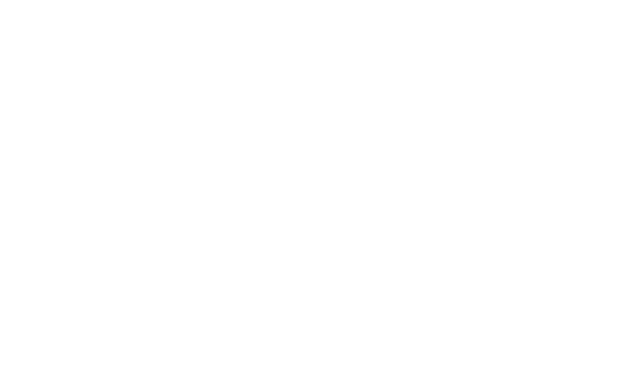
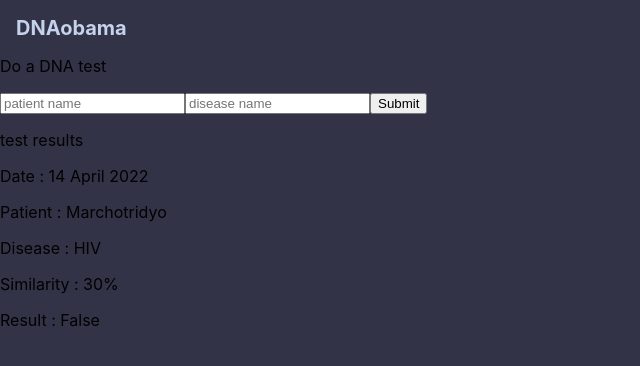
Before and after one commit to rayhankinan/Tubes3_13520029, a React (Vite) app in the folder frontend/: page /dna-test in a window 1280 px wide. Before the commit this address had no page. Shown: the top 366 px of the page, without its empty margins (0-640 px from the left). Built offline with nearby package versions, Linux system fonts and the light colour scheme.

Commit message:
adding structure html

```diff
--- a/frontend/index.html
+++ b/frontend/index.html
@@ -4,7 +4,7 @@
     <meta charset="UTF-8" />
     <link rel="icon" type="image/svg+xml" href="/src/favicon.svg" />
     <meta name="viewport" content="width=device-width, initial-scale=1.0" />
-    <title>Vite App</title>
+    <title>DNA Obama</title>
   </head>
   <body>
     <div id="root"></div>
--- a/frontend/src/App.jsx
+++ b/frontend/src/App.jsx
@@ -1,13 +1,16 @@
 import { useState } from "react";
 import logo from "./logo.svg";
-import { BrowserRouter as Router, Route, Routes, Link } from "react-router-dom";
-import { Home } from "./pages";
+import { BrowserRouter as Router, Route, Routes } from "react-router-dom";
+import { DnaTest, GeneticDisorder, Home, SearchTest } from "./pages";
 
 function App() {
   return (
     <Router>
       <Routes>
         <Route path="/" element={<Home />} />
+        <Route path="/add-disorder" element={<GeneticDisorder />} />
+        <Route path="/search" element={<SearchTest />} />
+        <Route path="/dna-test" element={<DnaTest />} />
       </Routes>
     </Router>
   );
--- a/frontend/src/index.css
+++ b/frontend/src/index.css
@@ -79,6 +79,22 @@
   color: var(--white);
 }
 
+.root {
+  min-height: 100vh;
+  background-color: var(--bg);
+  display: flex;
+  flex-direction: column;
+}
+
+.header {
+  margin: var(--spacing-none);
+  color: var(--milk);
+  font-size: var(--h5);
+  padding-left: var(--spacing-small);
+  padding-top: var(--spacing-small);
+  font-weight: var(--bold);
+}
+
 *,
 ::after,
 ::before {
--- /dev/null
+++ b/frontend/src/pages/DnaTest/DnaTest.jsx
@@ -0,0 +1,34 @@
+import styles from "./DnaTest.module.css";
+import { Link } from "react-router-dom";
+
+const DnaTest = () => {
+  return (
+    <>
+      <div className="root">
+        {/* center  */}
+        <div>
+          <p className="header">DNAobama</p>
+          {/* title  */}
+          <p>Do a DNA test</p>
+          <form action="">
+            <input type="text" placeholder="patient name" />
+            <input type="text" placeholder="disease name" />
+            <button type="submit">Submit</button>
+          </form>
+          {/* card  */}
+          <div>
+            <p>test results</p>
+            <p>{`Date\t\t: 14 April 2022`}</p>
+            <p>{`Patient\t\t: Marchotridyo`}</p>
+            <p>{`Disease\t\t: HIV`}</p>
+            <p>{`Similarity\t\t: 30%`}</p>
+            <p>{`Result\t\t: False`}</p>
+          </div>
+          {/* end of card  */}
+        </div>
+      </div>
+    </>
+  );
+};
+
+export default DnaTest;
--- /dev/null
+++ b/frontend/src/pages/GeneticDisorder/GeneticDisorder.jsx
@@ -0,0 +1,26 @@
+import styles from "./GeneticDisorder.module.css";
+import { Link } from "react-router-dom";
+
+const GeneticDisorder = () => {
+  return (
+    <>
+      <div className="root">
+        <div className={styles.center}>
+          <p className="header">DNAObama</p>
+          <p>Add Genetic disorder</p>
+          <p>
+            add a new genetic disorder to the database alongside it's dna
+            sequence
+          </p>
+          {/* form  */}
+          <form>
+            <input type="text" placeholder="disease name" />
+            <button type="submit">Submit</button>
+          </form>
+        </div>
+      </div>
+    </>
+  );
+};
+
+export default GeneticDisorder;
--- /dev/null
+++ b/frontend/src/pages/GeneticDisorder/GeneticDisorder.module.css
@@ -0,0 +1,5 @@
+.center {
+  width: 100%;
+  max-width: 1440px;
+  margin: 0 auto;
+}
--- a/frontend/src/pages/Home/Home.jsx
+++ b/frontend/src/pages/Home/Home.jsx
@@ -6,18 +6,19 @@
 
 const Home = () => {
   return (
-    <div className={styles.root}>
+    <div className="root">
+      <div className={styles.containerCenter}>
         {/* heading  */}
-      <p className={styles.title}>DNAObama</p>
+        <p className="header">DNAObama</p>
         {/* title  */}
         <div className={styles.container}>
           <p className={styles.heading}>
             {" "}
             Your go-to <br /> solution for detecting <br /> genetic disorders.{" "}
           </p>
-        <img src={Home1} className={styles.home1} />
+          {/* <img src={Home1} className={styles.home1} />
           <img src={Home2} className={styles.home2} />
-        <img src={Home3} className={styles.home3} />
+          <img src={Home3} className={styles.home3} /> */}
         </div>
         {/* image  */}
         {/* end of image  */}
@@ -34,7 +35,7 @@
               sequence
             </p>
             <button className="btn">
-            <Link to="/add">Go!</Link>
+              <Link to="/add-disorder">Go!</Link>
             </button>
           </div>
           {/* end of single card  */}
@@ -47,7 +48,7 @@
               Check if a certain patient has a certain genetic disease.
             </p>
             <button className="btn">
-            <Link to="/add">Go!</Link>
+              <Link to="/dna-test">Go!</Link>
             </button>
           </div>
           {/* end of single card  */}
@@ -61,10 +62,11 @@
               You can also search for a combination of them.
             </p>
             <button className="btn">
-            <Link to="/add">Go!</Link>
+              <Link to="/search">Go!</Link>
             </button>
           </div>
           {/* end of single card  */}
+        </div>
       </div>
     </div>
   );
--- a/frontend/src/pages/Home/Home.module.css
+++ b/frontend/src/pages/Home/Home.module.css
@@ -1,17 +1,7 @@
-.root {
-  min-height: 100vh;
-  background-color: var(--bg);
-  display: flex;
-  flex-direction: column;
-}
-
-.title {
-  margin: var(--spacing-none);
-  color: var(--milk);
-  font-size: var(--h5);
-  padding-left: calc(var(--spacing-small));
-  padding-top: calc(var(--spacing-small));
-  font-weight: var(--bold);
+.containerCenter {
+  width: 100%;
+  max-width: 1440px;
+  margin: 0 auto;
 }
 
 .container {
@@ -32,6 +22,7 @@
   display: flex;
   flex-direction: column;
   align-items: center;
+  justify-content: center;
 }
 
 .card {
--- /dev/null
+++ b/frontend/src/pages/SearchTest/SearchTest.jsx
@@ -0,0 +1,53 @@
+import styles from "./SearchTest.module.css";
+
+const SearchTest = () => {
+  return (
+    <>
+      <div style="root">
+        <div className="center">
+          <p className="heading">DNAobama</p>
+          <p className="title">Search for past tests</p>
+          <p>
+            see a lislt of past test by entering a date of a genetic disease.
+            You can also search for a combination of them
+          </p>
+          <input type="text" placeholder=" Date Disease / Disease / date " />
+          <p>Search results will be shown below</p>
+          <p>found 4 results</p>
+          {/* card  */}
+          <div>
+            <p>test results</p>
+            <p>{`Date\t\t: 14 April 2022`}</p>
+            <p>{`Patient\t\t: Marchotridyo`}</p>
+            <p>{`Disease\t\t: HIV`}</p>
+            <p>{`Similarity\t\t: 30%`}</p>
+            <p>{`Result\t\t: False`}</p>
+          </div>
+          {/* end of card  */}
+          {/* card  */}
+          <div>
+            <p>test results</p>
+            <p>{`Date\t\t: 14 April 2022`}</p>
+            <p>{`Patient\t\t: Marchotridyo`}</p>
+            <p>{`Disease\t\t: HIV`}</p>
+            <p>{`Similarity\t\t: 30%`}</p>
+            <p>{`Result\t\t: False`}</p>
+          </div>
+          {/* end of card  */}
+          {/* card  */}
+          <div>
+            <p>test results</p>
+            <p>{`Date\t\t: 14 April 2022`}</p>
+            <p>{`Patient\t\t: Marchotridyo`}</p>
+            <p>{`Disease\t\t: HIV`}</p>
+            <p>{`Similarity\t\t: 30%`}</p>
+            <p>{`Result\t\t: False`}</p>
+          </div>
+          {/* end of card  */}
+        </div>
+      </div>
+    </>
+  );
+};
+
+export default SearchTest;
--- a/frontend/src/pages/index.js
+++ b/frontend/src/pages/index.js
@@ -1,3 +1,6 @@
 import Home from "./Home/Home";
+import GeneticDisorder from "./GeneticDisorder/GeneticDisorder";
+import DnaTest from "./DnaTest/DnaTest";
+import SearchTest from "./SearchTest/SearchTest";
 
-export { Home };
+export { DnaTest, GeneticDisorder, Home, SearchTest };
```
Also changed, not shown: frontend/src/pages/DnaTest/DnaTest.module.css (added), frontend/src/pages/SearchTest/SearchTest.module.css (added), 1 other file (tests, documents, lock files or other folders). Lines whose indentation alone changed are shown as unchanged.
